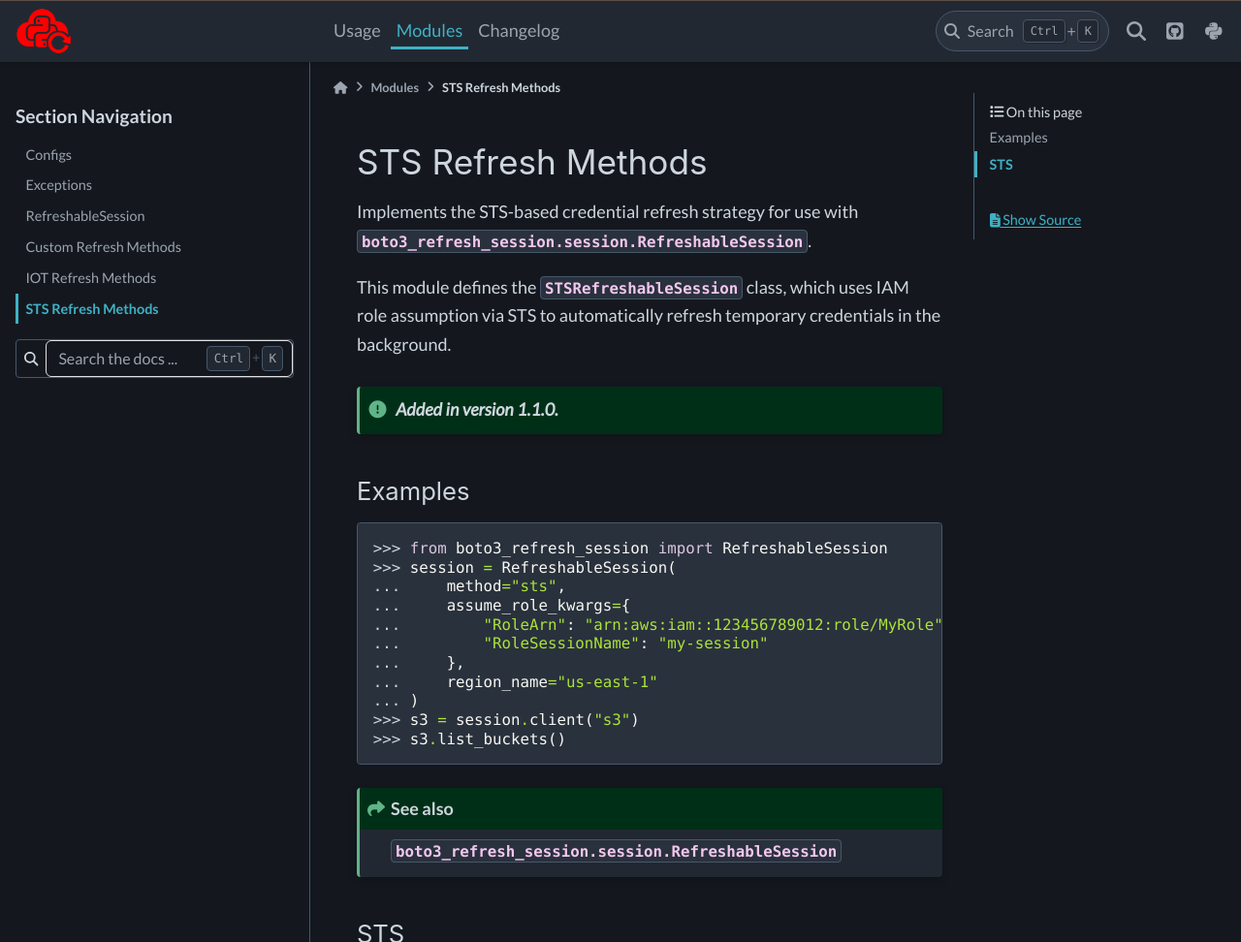
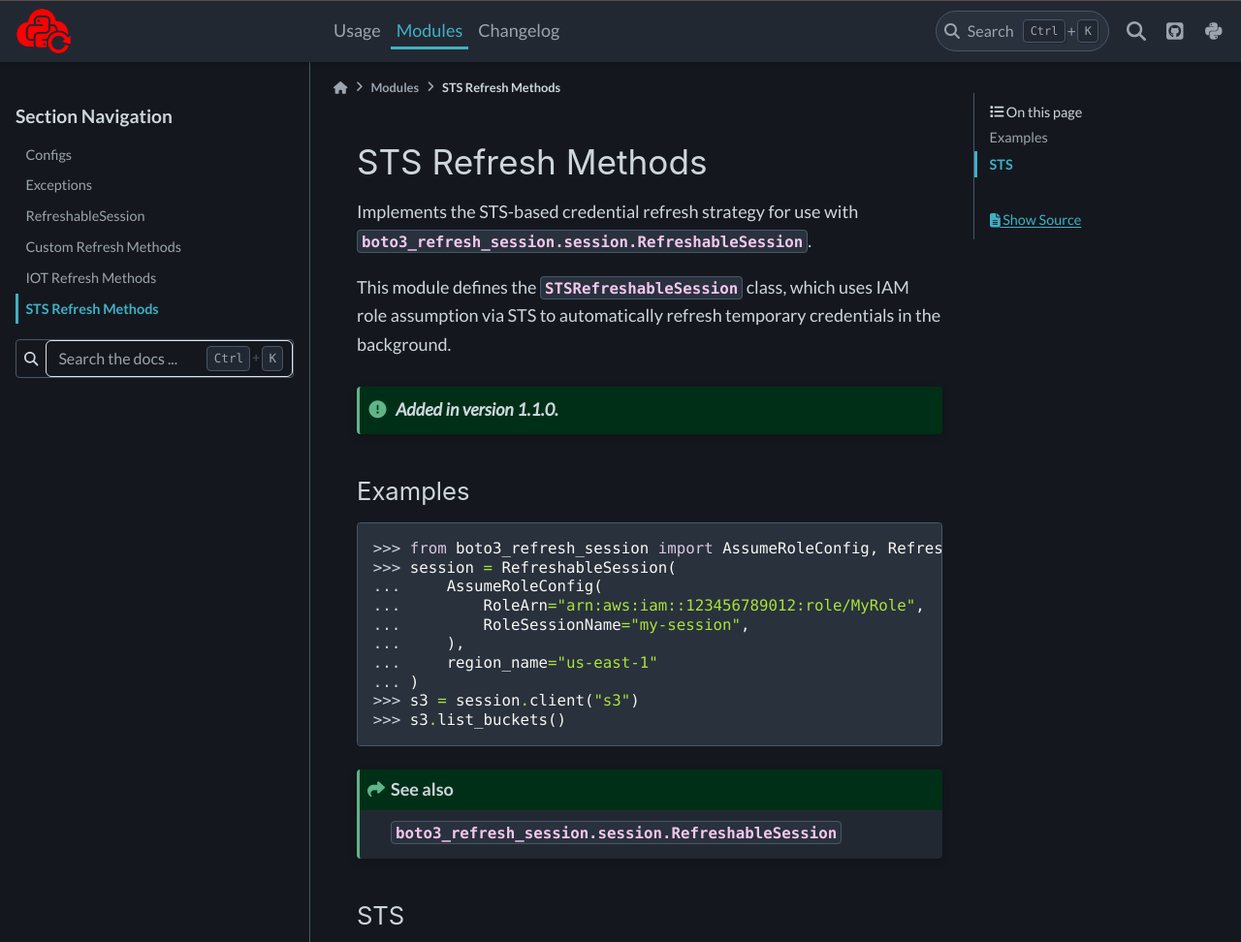
Before and after one commit to michaelthomasletts/boto3-refresh-session, a Sphinx documentation site: the page built from doc/modules/sts.rst, in a window 1280 px wide and 1313 px high, cut to the strip 0-972 px from the top of the window. Shown: the whole strip at 97% size. Built offline with Sphinx 7.4.7 and the PyData theme 0.15.4, drawn with Linux system fonts in a browser that asks for light colours.

Commit message:
more docs updates

```diff
--- a/doc/modules/config.rst
+++ b/doc/modules/config.rst
@@ -52,7 +52,7 @@ But this is now preferred:
     )
 
     refreshable_session = RefreshableSession(
-        assume_role_kwargs=AssumeRoleConfig(
+        AssumeRoleConfig(
             RoleArn="arn:aws:iam::123456789012:role/MyRole",
             RoleSessionName="MySession",
             DurationSeconds=3600,
--- a/doc/modules/custom.rst
+++ b/doc/modules/custom.rst
@@ -34,7 +34,7 @@ Write (or import) the callable object for obtaining temporary AWS security crede
 Pass that callable object to ``RefreshableSession``.
 
 >>> sess = RefreshableSession(
->>>     method='custom',
+>>>     'custom',
 >>>     custom_credentials_method=your_custom_credential_getter,
 >>>     custom_credentials_method_args=...,
 >>> )
--- a/doc/modules/session.rst
+++ b/doc/modules/session.rst
@@ -15,9 +15,9 @@ with the added benefit of automatic credential refreshing.
 
 Examples
 --------
->>> from boto3_refresh_session import RefreshableSession
+>>> from boto3_refresh_session import AssumeRoleConfig, RefreshableSession
 >>> session = RefreshableSession(
-...     assume_role_kwargs={"RoleArn": "...", "RoleSessionName": "..."},
+...     AssumeRoleConfig(RoleArn="<your-role-arn>"),
 ...     region_name="us-east-1"
 ... )
 >>> s3 = session.client("s3")
--- a/doc/modules/sts.rst
+++ b/doc/modules/sts.rst
@@ -16,13 +16,12 @@ in the background.
 
 Examples
 --------
->>> from boto3_refresh_session import RefreshableSession
+>>> from boto3_refresh_session import AssumeRoleConfig, RefreshableSession
 >>> session = RefreshableSession(
-...     method="sts",
-...     assume_role_kwargs={
-...         "RoleArn": "arn:aws:iam::123456789012:role/MyRole",
-...         "RoleSessionName": "my-session"
-...     },
+...     AssumeRoleConfig(
+...         RoleArn="arn:aws:iam::123456789012:role/MyRole",
+...         RoleSessionName="my-session",
+...     ),
 ...     region_name="us-east-1"
 ... )
 >>> s3 = session.client("s3")
```
Also changed, not shown: doc/usage.rst (+4 -5 lines), 3 other files.
